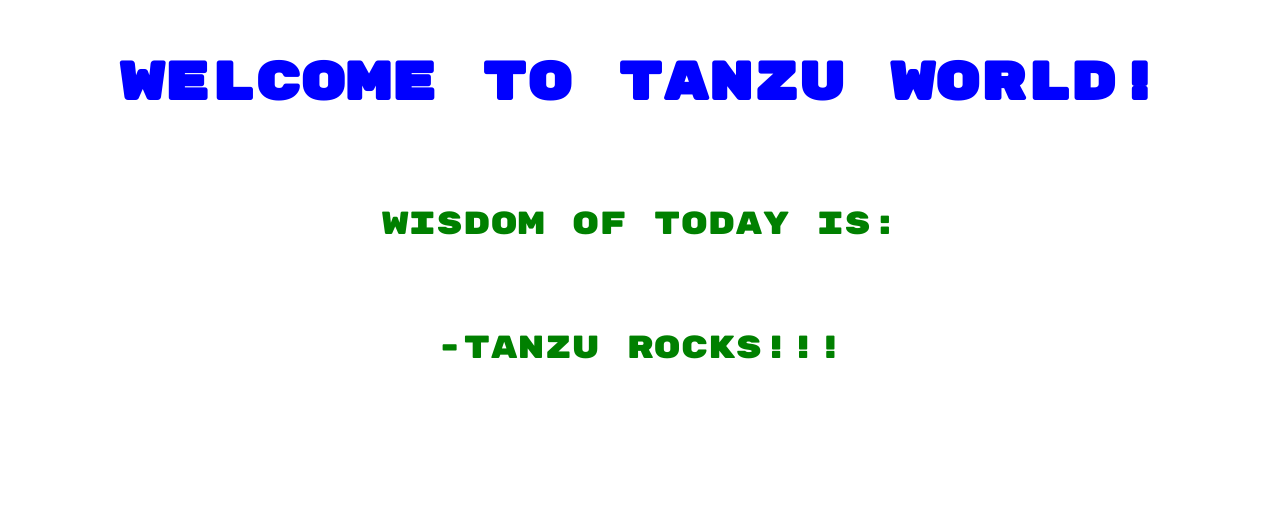
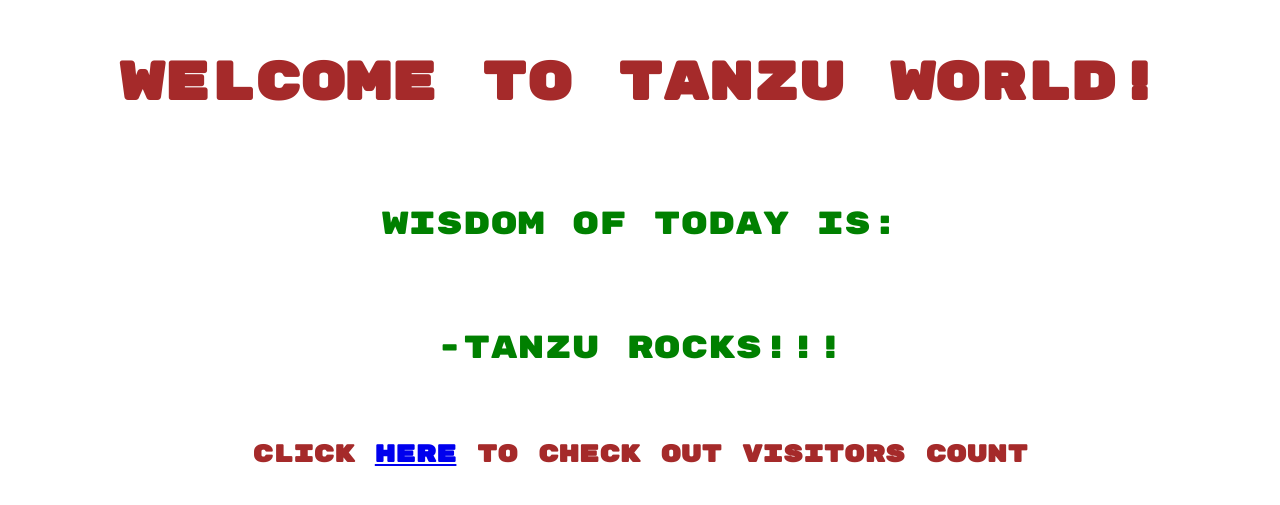
Before and after one commit to charliechocho/flaskApp, a Flask app: page / in a window 1280 px wide. Shown: the top 505 px of the page. Run offline with Flask 2, Linux system fonts and the light colour scheme; some web fonts are replaced.

Commit message:
changed code in app.py and index2.html

```diff
--- a/web-app/app.py
+++ b/web-app/app.py
@@ -1,8 +1,18 @@
 from flask import Flask, render_template
 import random
+import os.path
 
 tanzu_quotes = ['Tanzu Rules', 'Tanzu World', 'Tanzu Rocks',
 'Tanzu is Swahili for branches', 'VMware Tanzu']
+
+txt_col = ['yellow', 'brown', 'blue', 'black', 'red']
+
+if os.path.exists('count.txt'):
+    pass
+else:
+    with open('count.txt', 'w') as f:
+        f.seek(0)
+        f.write('0')
 
 app = Flask(__name__)
 
@@ -10,7 +20,19 @@
 
 def index():
     show_text = random.choice(tanzu_quotes)
-    return render_template("index2.html", wordofday = show_text)
+    head_color = random.choice(txt_col)
+    return render_template("index2.html", wordofday = show_text, titlecolor = head_color)
+
+@app.route("/visitors")
+
+def visitors():
+    with open('count.txt', 'r+') as f:
+        counter = int(f.read())
+        counter += 1
+        f.seek(0)
+        f.write(str(counter))
+        return render_template("visitors.html", num_visitor = counter)
+
 
 if __name__ == "__main__":
     app.run(debug = True, host="0.0.0.0", port=80)
--- a/web-app/templates/index2.html
+++ b/web-app/templates/index2.html
@@ -9,16 +9,21 @@
         margin-top: 50px;
     }
     h1 {
-        color: blue;
+        color: {{titlecolor}};
         font-size: 40pt;
     }
     p {
         color: green;
         font-size: 24pt;
     }
+    h2 {
+        color: brown;
+        font-size: 18pt
+    }
 </style>
 <div>
     <h1>Welcome To Tanzu World!</h1><br>
     <p>Wisdom of today is:</p><br>
-    <p> -{{ wordofday }}!!!</p>
+    <p> -{{ wordofday }}!!!</p><br>
+    <h2> Click <a href="/visitors">here</a> to check out visitors count </h2>
 </div>
--- a/web-app/templates/welcome.html
+++ b/web-app/templates/visitors.html
@@ -1,13 +1,14 @@
 <!DOCTYPE html>
 <html>
   <head>
-    <title>Flask Intro</title>
+    <title>Number of Visitors</title>
     <meta name="viewport" content="width=device-width, initial-scale=1.0">
   </head>
   <body>
     <div class="container">
-      <h1>Welcome to Flask!</h2>
+      <h1>Check out visitors count</h2>
       <br>
+      <p>You are visitor number: {{num_visitor}}
       <p>Click <a href="/">here</a> to go home.</p>
     </div>
   </body>
```
Also changed, not shown: web-app/templates/index.html (deleted).
